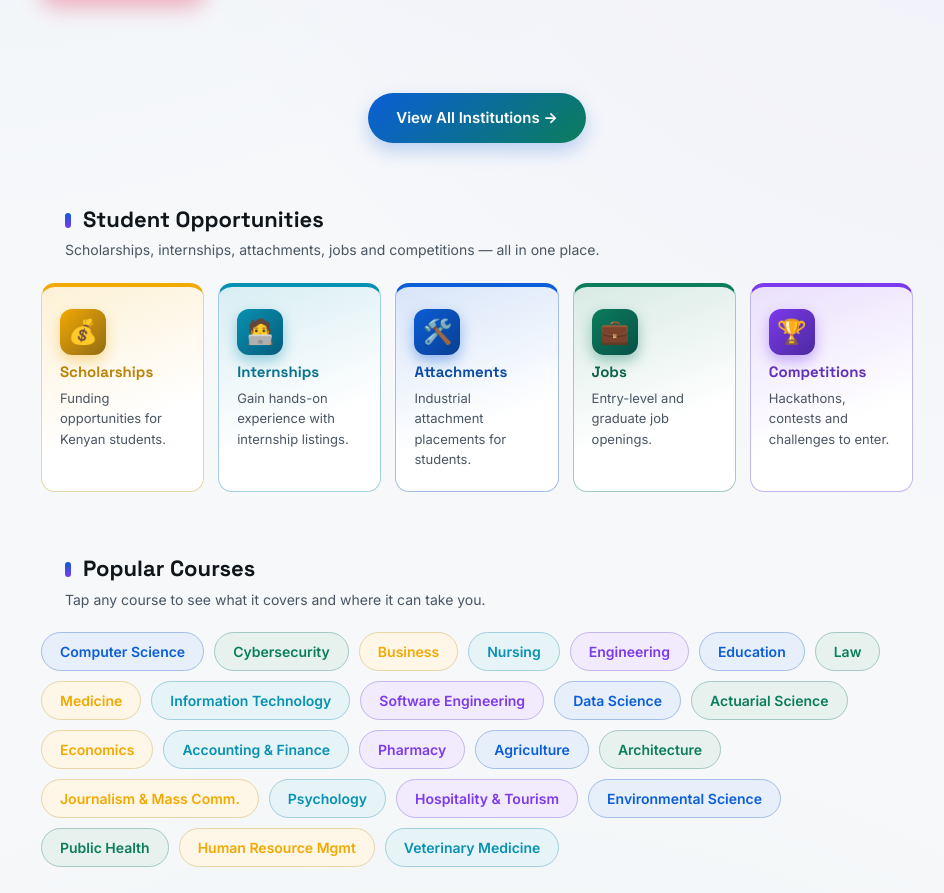
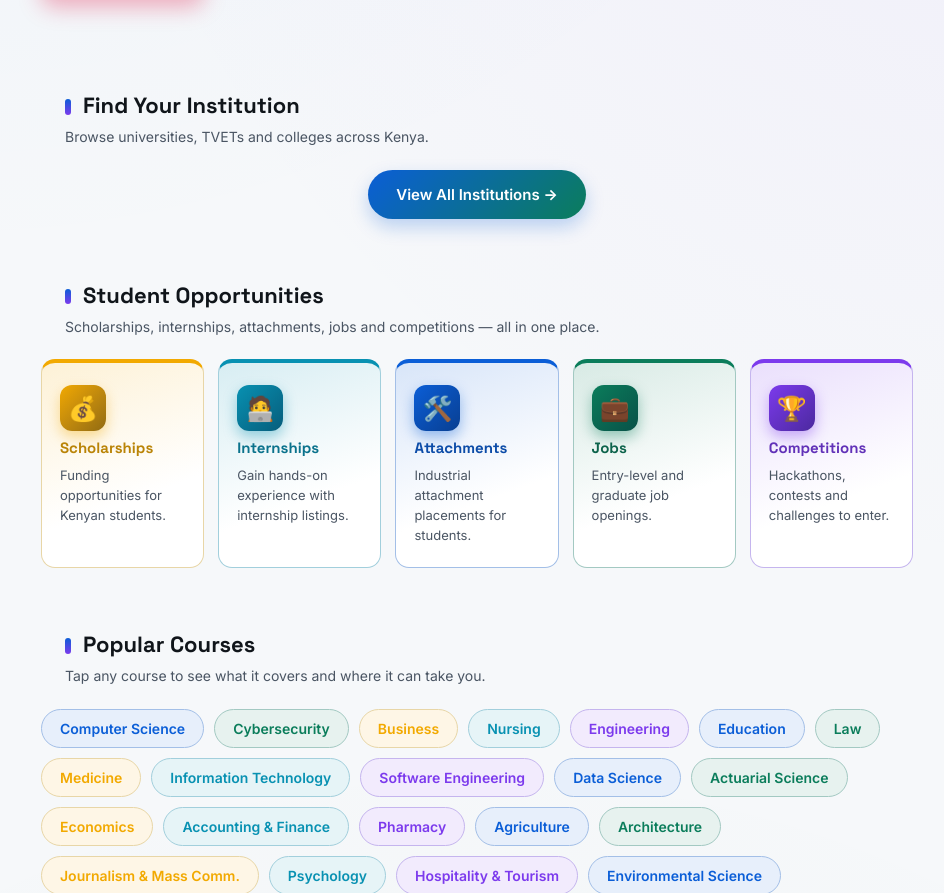
Before and after one commit to mikelatvia076-max/ads, a website: page public/index.html in a window 1280 px wide. Shown: the part 859-1752 px from the top of the page, without its empty margins (163-1107 px from the left). Drawn offline with Linux system fonts and the light colour scheme; no server answers; files whose address does not match are found by name.

Commit message:
Update index and styles

```diff
--- a/public/index.html
+++ b/public/index.html
@@ -802,6 +802,13 @@ document.addEventListener("click", function () {
 
 <section class="institutions-section" id="institutionsSection">
 
+    <div class="section-heading">
+        <h2>Find Your Institution</h2>
+        <p>
+            Browse universities, TVETs and colleges across Kenya.
+        </p>
+    </div>
+
     <a href="institutions.html" class="institutions-view-all">
         View All Institutions →
     </a>
```
